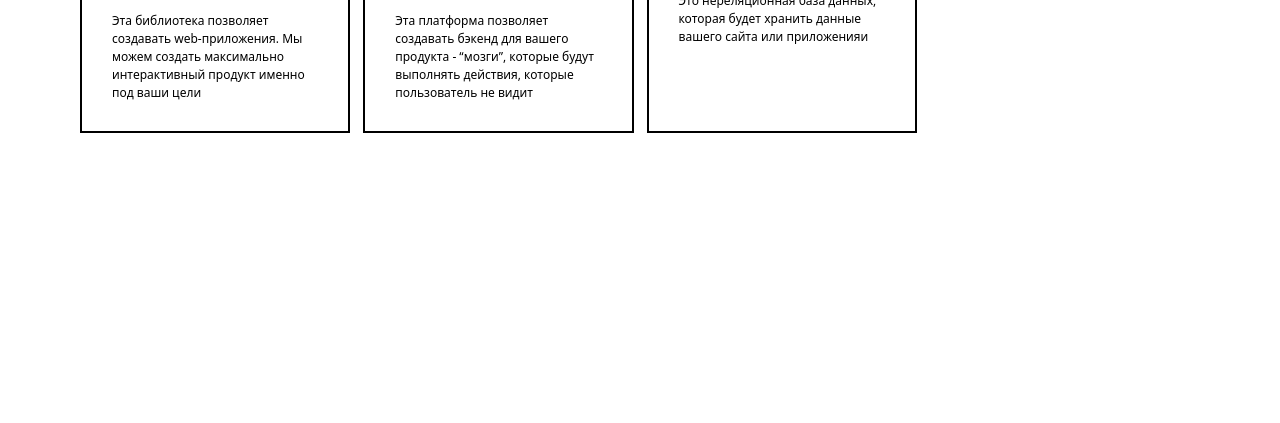
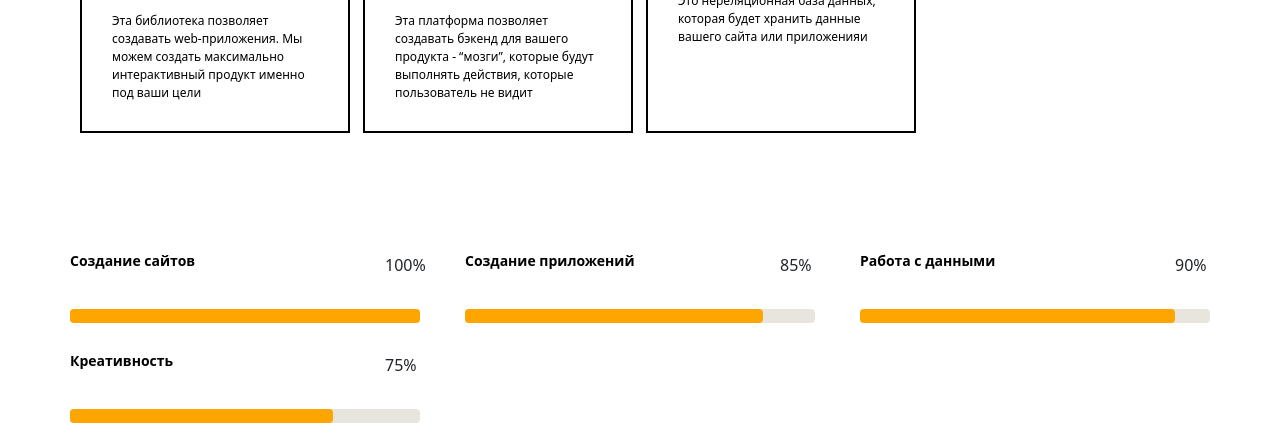
Before and after one commit to DenisFGit/portfolio_test, a website: page src/index.html in a window 1280 px wide. Shown: the part 2896-3319 px from the top of the page. Before the commit the page ends 3029 px from the top, so only its background shows below. Drawn offline with Linux system fonts and the light colour scheme.

Commit message:
skills section and grade section, script for percents

```diff
--- a/src/index.html
+++ b/src/index.html
@@ -243,7 +243,41 @@
                     <div class="skills__item-desc">Это нереляционная база данных, которая будет хранить данные вашего
                         сайта или приложенияи</div>
                 </div>
+            </div>
+        </div>
+    </section>
 
+    <section class="grade">
+        <div class="container">
+            <div class="grade__wrapper">
+                <div class="grade__item">
+                    <h4 class="grade__item-title">Создание сайтов</h4>
+                    <div class="grade__item-percent">100%</div>
+                    <div class="grade__item-scale">
+                        <span></span>
+                    </div>
+                </div>
+                <div class="grade__item">
+                    <h4 class="grade__item-title">Создание приложений</h4>
+                    <div class="grade__item-percent">85%</div>
+                    <div class="grade__item-scale">
+                        <span></span>
+                    </div>
+                </div>
+                <div class="grade__item">
+                    <h4 class="grade__item-title">Работа с данными</h4>
+                    <div class="grade__item-percent">90%</div>
+                    <div class="grade__item-scale">
+                        <span></span>
+                    </div>
+                </div>
+                <div class="grade__item">
+                    <h4 class="grade__item-title">Креативность</h4>
+                    <div class="grade__item-percent">75%</div>
+                    <div class="grade__item-scale">
+                        <span></span>
+                    </div>
+                </div>
             </div>
         </div>
     </section>
--- a/src/js/script.js
+++ b/src/js/script.js
@@ -13,3 +13,19 @@ burger.addEventListener('click', function () {
 closeElem.addEventListener('click', function () {
     menu.classList.remove('menu_active');
 })
+
+const scale = document.querySelector('.grade__item-sclae');
+const innerSclae = document.querySelector('.grade__item-sclae-inner');
+
+// console.log(scale);
+
+const counter = document.querySelectorAll('.grade__item-percent');
+const lines = document.querySelectorAll('.grade__item-scale span');
+
+// counter.forEach((item, i) => {
+//     lines[i].style.width = item.innerHTML;
+// });
+
+counter.forEach(function (item, i) {
+    lines[i].style.width = item.innerHTML;
+})
--- /dev/null
+++ b/src/sass/blocks/_grade.scss
@@ -0,0 +1,59 @@
+.grade {
+    padding-top: 120px;
+    &__wrapper {
+        display: grid;
+        grid-template: repeat(2, minmax(70px, auto)) / repeat(3, 350px);
+        gap: 30px 45px;
+    }
+    &__item {
+        display: grid;
+        grid-template: 21px 14px / 200px 35px;
+        justify-content: space-between;
+        align-content: space-between;
+        &-scale {
+            width: 100%;
+            background-color: #e8e4de;
+            border-radius: 4px;
+            grid-column: 1/3;
+            span {
+                display: block;
+                height: 100%;
+                width: 75%;
+                background-color: orange;
+                border-radius: 4px;
+            }
+            &-inner {
+                width: 75%;
+                height: 100%;
+                background-color: orange;
+                border-radius: 4px;
+            }
+        }
+        &-title {
+            font-weight: 700;
+            font-size: 14px;
+            color: #000;
+        }
+    }
+    // &__item {
+    //     display: flex;
+    //     justify-content: space-between;
+    //     align-content: space-between;
+    //     flex-wrap: wrap;
+    //     // &-title {
+    //     //     position: relative;
+    //     //     @include before_circle;
+    //     // }
+    //     &-scale {
+    //         width: 100%;
+    //         background-color: #e8e4de;
+    //         border-radius: 4px;
+    //         &-inner {
+    //             width: 75%;
+    //             height: 100%;
+    //             background-color: orange;
+    //             border-radius: 4px;
+    //         }
+    //     }
+    // }
+}
--- a/src/sass/blocks/_skills.scss
+++ b/src/sass/blocks/_skills.scss
@@ -19,7 +19,7 @@
         margin-top: 60px;
         padding: 0 10px;
         display: grid;
-        grid-template: repeat(2, minmax(270px, auto)) / repeat(4, minmax(270px, auto));
+        grid-template: repeat(2, minmax(270px, auto)) / repeat(4, 270px);
         grid-auto-rows: minmax(270px, auto);
         gap: 13px;
     }
--- a/src/sass/style.scss
+++ b/src/sass/style.scss
@@ -28,3 +28,4 @@ body {
 @import 'blocks/divider';
 @import 'blocks/resume';
 @import 'blocks/skills';
+@import 'blocks/grade';
```
Also changed, not shown: src/css/style.min.css.
